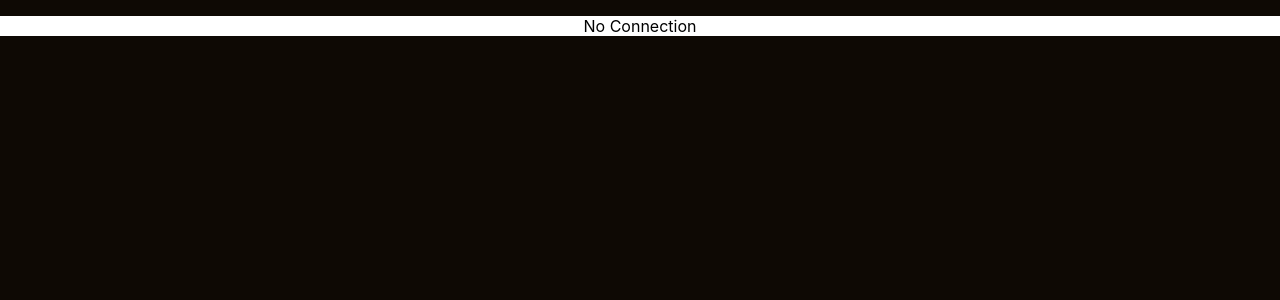
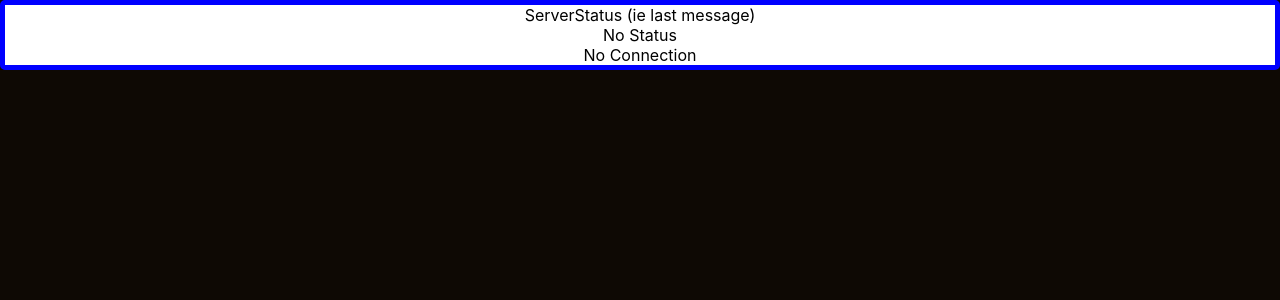
Before and after one commit to OkapalDominic/coop_text_adventure, a React (Create React App) app: page / in a window 1280 px wide. Shown: the top 300 px of the page. Built offline with nearby package versions, Linux system fonts and the light colour scheme; no server answers.

Commit message:
simple login tester

```diff
--- a/src/pages/testmessages.module.css
+++ b/src/pages/testmessages.module.css
@@ -1,3 +1,6 @@
 .back {
 	background-color: white;
+	border: 5px solid blue;
+	border-radius: 5px;
+	margin-bottom: 5px;
 }
--- a/src/pages/testmessages.tsx
+++ b/src/pages/testmessages.tsx
@@ -8,16 +8,26 @@ type Props = RouteComponentProps;
 
 interface DumpProp {
 	s: string;
-}
-
-function ConnectedStatus(prop: DumpProp) {
-	return (
-		<div className={styles['back']} ><p>{prop.s}</p></div>
-	);
+	d: string;
 }
 
 interface State {
-	s: string;
+	res: DumpProp;
+	id: string; // id on server
+	u: string; // username
+	loginValid: boolean;
+	lobbyValid: boolean;
+	gameValid: boolean;
+}
+
+function ServerStatus(prop: DumpProp) {
+	return (
+		<div className={styles['back']} >
+			ServerStatus (ie last message) <br />
+			{ prop.s } <br />
+			{ prop.d }
+		</div>
+	);
 }
 
 export class TestPage extends React.Component<Props, State> {
@@ -27,26 +37,106 @@ export class TestPage extends React.Component<Props, State> {
 	constructor(props: Props) {
         super(props);
 
-		this.state = { s: 'No Connection', }
+		this.state = {
+			res: {
+				s: 'No Status',
+				d: 'No Connection',
+			},
+			id: '???',
+			u: '???',
+			loginValid: false,
+			lobbyValid: false,
+			gameValid: false,
+		}
 
 		this.socket = openSocket('http://localhost:7777');
 		this.listen();
 	}
 
+	// -------------------------------------------
+	// listens for and handles all server responses
+	// -------------------------------------------
 	listen() {
-		this.socket.on('connected', (res: string) => {
-			console.log('hello');
-			this.setState({ s: res, });
+		this.socket.on('connected', (res: DumpProp) => {
+			console.log('connected')
+			this.setState({
+				res: {s: res.s, d: res.d },
+				id: res.s,
+				loginValid: true,
+			});
+		});
+
+		this.socket.on('login', (res: DumpProp) => {
+			console.log('login')
+			if (res.s === 'success') {
+				this.setState({ lobbyValid: true });
+			}
+			this.setState({ res: {s: res.s, d: res.d } });
 		});
 	}
 
-	loginSubmit(event: React.FormEvent) {
-        event.preventDefault();
-	}
+	render() {
+		// -------------------------------------------
+		// generate login html
+		// also handles sending login to server
+		// -------------------------------------------
+		let login = undefined;
+		if (this.state.loginValid === true) {
+			login = (
+				<div className={styles['back']} >
+					<p>Login</p>
+					<input
+						type='text'
+						placeholder='Thy Adventerous Name...'
+						onChange={ (event) => {
+							//console.log('username: ', event.target.value);
+							this.setState({ u: event.target.value});
+						} }
+					/>
+					<br />
+					<button
+						type='submit'
+						onClick = { (event) => {
+							event.preventDefault();
+							this.socket.emit('login', {
+								s: this.state.id,
+								d: this.state.u,
+							});
+						} }
+					>Begin</button>
+				</div>
+			);
+		}
 
-	render() {
+		// -------------------------------------------
+		// generate lobby html
+		// also handles sending joinGame to server
+		// -------------------------------------------
+		let lobby = undefined;
+		if (this.state.lobbyValid === true) {
+			lobby = (<div className={styles['back']} > Lobby </div>);
+		}
+
+
+		// -------------------------------------------
+		// generate login html
+		// also handles sending userCommands to server
+		// -------------------------------------------
+		let game = undefined;
+		if (this.state.gameValid === true) {
+			game = (<div className={styles['back']} > Game </div>);
+		}
+
+		// -------------------------------------------
+		// Render html
+		// -------------------------------------------
 		return (
-			<ConnectedStatus s={this.state.s} />
+			<div>
+				<ServerStatus s={this.state.res.s} d={this.state.res.d} />
+				{ login }
+				{ lobby }
+				{ game }
+			</div>
 		);
 	}
 }
```
